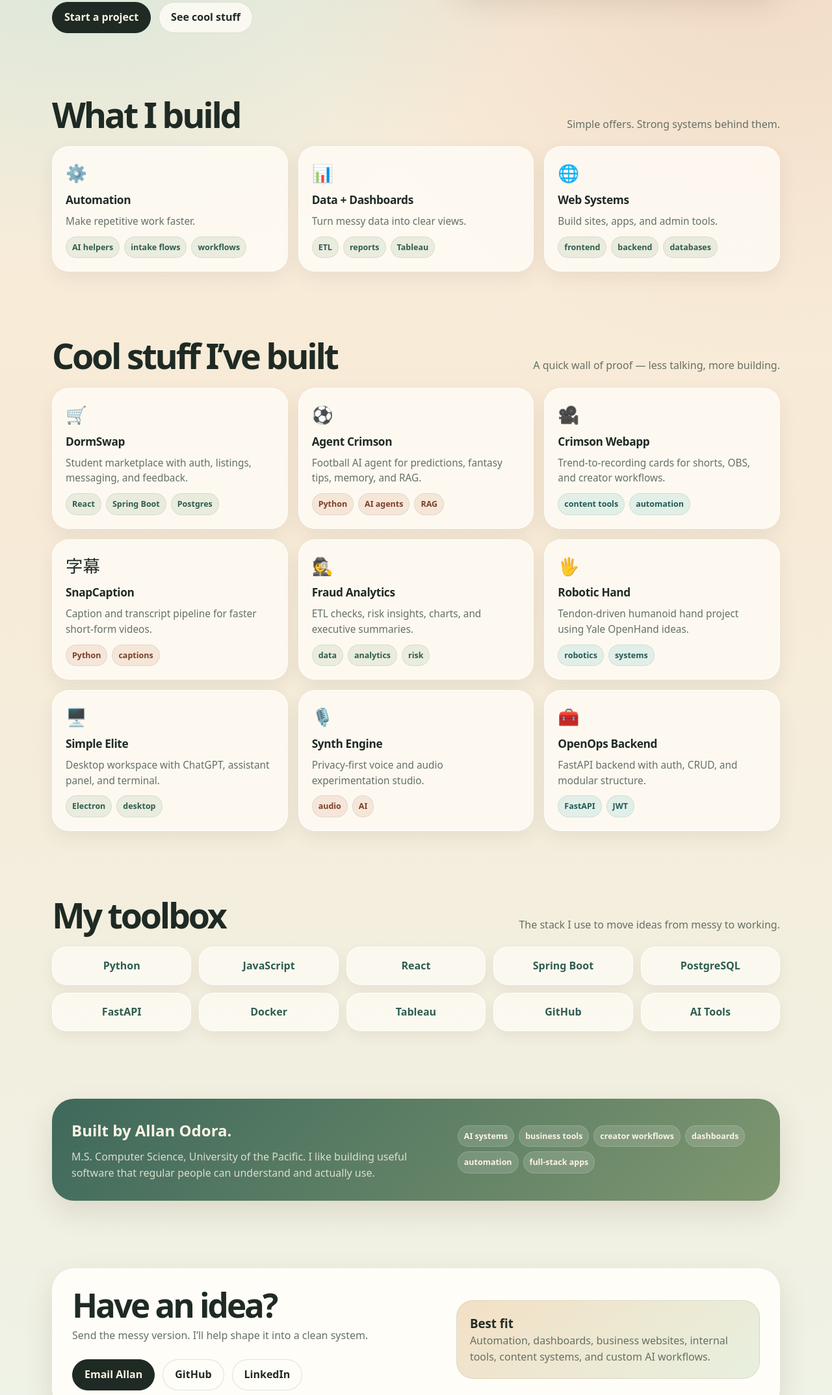
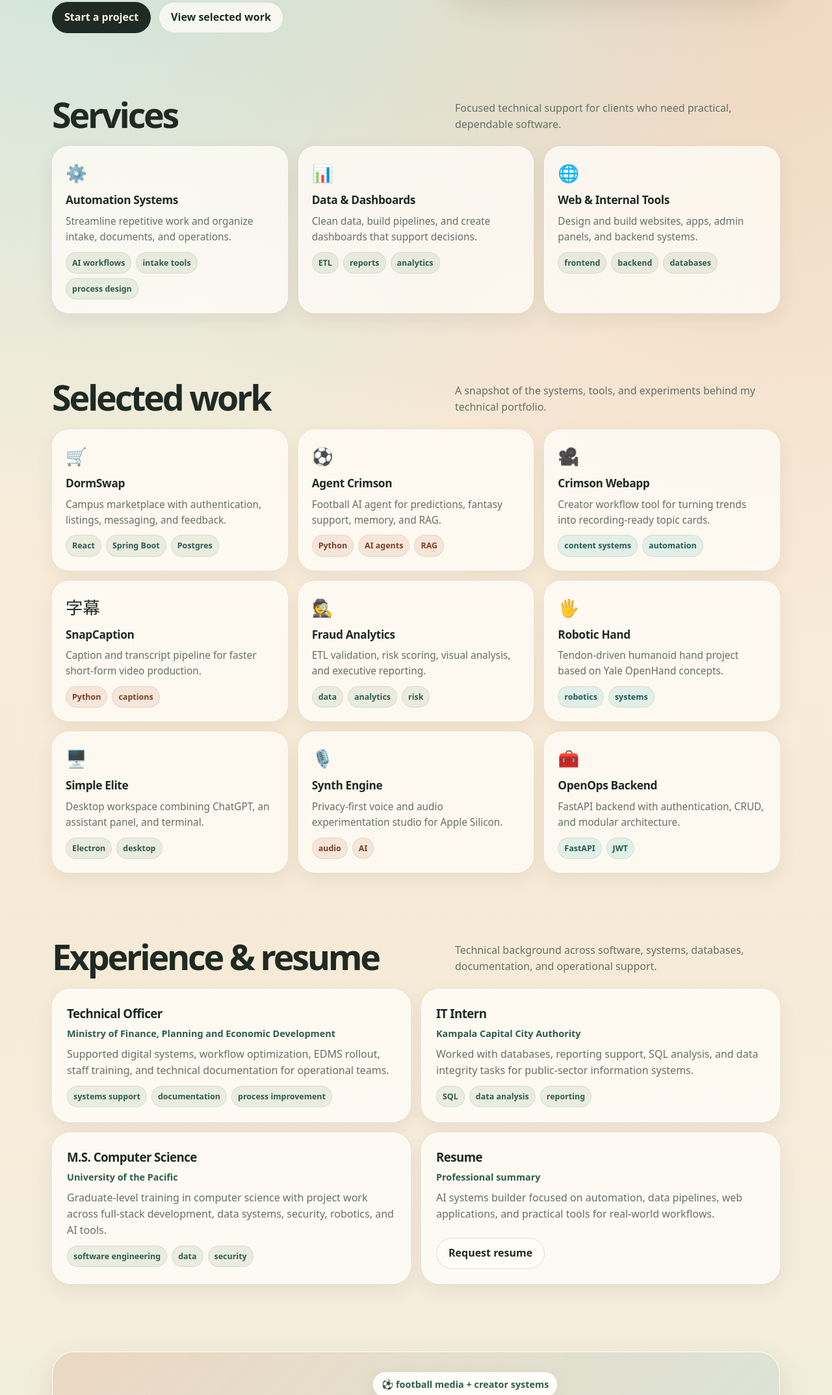
Before and after one commit to Allanodora/Allan-Website, a plain HTML site: page index.html in a window 1280 px wide. Shown: the part 653-2800 px from the top of the page at 65% size. Drawn offline with Linux system fonts and the light colour scheme.

Commit message:
Add experience resume and podcast sections with professional wording

```diff
--- a/index.html
+++ b/index.html
@@ -3,8 +3,8 @@
 <head>
   <meta charset="UTF-8" />
   <meta name="viewport" content="width=device-width, initial-scale=1.0" />
-  <meta name="description" content="Allan Odora builds simple AI automation, data, and web systems for small businesses, creators, and teams." />
-  <title>Allan Odora Systems | AI, Data & Web Tools</title>
+  <meta name="description" content="Allan Odora builds AI automation, data pipelines, dashboards, and web systems for businesses, creators, and teams." />
+  <title>Allan Odora Systems | AI, Data & Web Solutions</title>
   <style>
     :root {
       --cream: #fbf3e4;
@@ -233,6 +233,7 @@
 
     .grid-3 { display: grid; grid-template-columns: repeat(3, 1fr); gap: 16px; }
     .grid-4 { display: grid; grid-template-columns: repeat(4, 1fr); gap: 14px; }
+    .grid-2 { display: grid; grid-template-columns: repeat(2, 1fr); gap: 16px; }
 
     .card {
       background: rgba(255, 253, 248, 0.78);
@@ -296,6 +297,57 @@
     .about-box p { color: rgba(251, 243, 228, 0.82); margin-top: 10px; }
     .about-box .tag { background: rgba(255,255,255,0.14); color: var(--cream); border-color: rgba(255,255,255,0.16); }
 
+    .resume-card {
+      background: rgba(255, 253, 248, 0.82);
+      border: 1px solid rgba(255,255,255,0.9);
+      border-radius: 28px;
+      padding: 22px;
+      box-shadow: 0 10px 28px rgba(79, 55, 34, 0.08);
+    }
+
+    .resume-card h3 { margin-bottom: 6px; letter-spacing: -0.03em; }
+    .resume-card .meta { color: var(--moss); font-weight: 900; font-size: 0.9rem; margin-bottom: 8px; }
+    .resume-card p { color: var(--muted); }
+
+    .podcast-box {
+      background: linear-gradient(135deg, rgba(201, 123, 84, 0.18), rgba(155, 215, 209, 0.3));
+      border: 1px solid rgba(255,255,255,0.9);
+      border-radius: 34px;
+      padding: 30px;
+      display: grid;
+      grid-template-columns: 0.85fr 1.15fr;
+      gap: 22px;
+      align-items: center;
+      box-shadow: var(--shadow);
+    }
+
+    .podcast-mark {
+      min-height: 230px;
+      border-radius: 28px;
+      background: var(--ink);
+      color: var(--cream);
+      display: grid;
+      place-items: center;
+      text-align: center;
+      padding: 24px;
+      position: relative;
+      overflow: hidden;
+    }
+
+    .podcast-mark:before, .podcast-mark:after {
+      content: "";
+      position: absolute;
+      width: 170px;
+      height: 170px;
+      border-radius: 50%;
+      border: 1px dashed rgba(251,243,228,0.26);
+    }
+
+    .podcast-mark:before { top: -52px; left: -44px; }
+    .podcast-mark:after { bottom: -54px; right: -44px; }
+    .podcast-mark strong { font-size: 2rem; line-height: 1; letter-spacing: -0.05em; z-index: 1; }
+    .podcast-box p { color: var(--muted); }
+
     .contact {
       background: var(--white);
       border: 1px solid rgba(255,255,255,0.9);
@@ -322,7 +374,7 @@
     .footer-inner { display: flex; justify-content: space-between; flex-wrap: wrap; gap: 12px; }
 
     @media (max-width: 900px) {
-      .hero-grid, .grid-3, .grid-4, .about-box, .contact { grid-template-columns: 1fr; }
+      .hero-grid, .grid-3, .grid-4, .grid-2, .about-box, .podcast-box, .contact { grid-template-columns: 1fr; }
       .strip { grid-template-columns: repeat(2, 1fr); }
       .nav-inner { align-items: flex-start; flex-direction: column; padding: 15px 0; }
       .section-head { flex-direction: column; align-items: flex-start; }
@@ -344,7 +396,8 @@
       <nav class="nav-links" aria-label="Main navigation">
         <a href="#services">Services</a>
         <a href="#projects">Work</a>
-        <a href="#tools">Tools</a>
+        <a href="#experience">Experience</a>
+        <a href="#podcast">Podcast</a>
         <a href="#contact">Contact</a>
       </nav>
     </div>
@@ -354,12 +407,12 @@
     <section class="hero">
       <div class="container hero-grid">
         <div>
-          <div class="pill">🤖 simple tech that feels useful</div>
-          <h1>AI, data, and web tools for real everyday work.</h1>
-          <p class="lead">I build clean systems for small businesses, creators, and teams: websites, automations, dashboards, content tools, and custom internal apps.</p>
+          <div class="pill">🤖 practical systems for modern work</div>
+          <h1>AI, data, and web systems built with clarity.</h1>
+          <p class="lead">I help businesses, creators, and teams turn ideas into reliable digital tools: automation workflows, dashboards, websites, internal apps, and content systems.</p>
           <div class="actions">
             <a class="btn btn-primary" href="mailto:a_odora@u.pacific.edu?subject=Project%20Inquiry%20for%20Allan%20Odora%20Systems">Start a project</a>
-            <a class="btn" href="#projects">See cool stuff</a>
+            <a class="btn" href="#projects">View selected work</a>
           </div>
         </div>
 
@@ -378,27 +431,27 @@
     <section id="services">
       <div class="container">
         <div class="section-head">
-          <h2>What I build</h2>
-          <p>Simple offers. Strong systems behind them.</p>
+          <h2>Services</h2>
+          <p>Focused technical support for clients who need practical, dependable software.</p>
         </div>
 
         <div class="grid-3">
           <article class="card">
             <div class="icon">⚙️</div>
-            <h3>Automation</h3>
-            <p>Make repetitive work faster.</p>
-            <div class="mini-list"><span class="tag">AI helpers</span><span class="tag">intake flows</span><span class="tag">workflows</span></div>
+            <h3>Automation Systems</h3>
+            <p>Streamline repetitive work and organize intake, documents, and operations.</p>
+            <div class="mini-list"><span class="tag">AI workflows</span><span class="tag">intake tools</span><span class="tag">process design</span></div>
           </article>
           <article class="card">
             <div class="icon">📊</div>
-            <h3>Data + Dashboards</h3>
-            <p>Turn messy data into clear views.</p>
-            <div class="mini-list"><span class="tag">ETL</span><span class="tag">reports</span><span class="tag">Tableau</span></div>
+            <h3>Data & Dashboards</h3>
+            <p>Clean data, build pipelines, and create dashboards that support decisions.</p>
+            <div class="mini-list"><span class="tag">ETL</span><span class="tag">reports</span><span class="tag">analytics</span></div>
           </article>
           <article class="card">
             <div class="icon">🌐</div>
-            <h3>Web Systems</h3>
-            <p>Build sites, apps, and admin tools.</p>
+            <h3>Web & Internal Tools</h3>
+            <p>Design and build websites, apps, admin panels, and backend systems.</p>
             <div class="mini-list"><span class="tag">frontend</span><span class="tag">backend</span><span class="tag">databases</span></div>
           </article>
         </div>
@@ -408,47 +461,98 @@
     <section id="projects">
       <div class="container">
         <div class="section-head">
-          <h2>Cool stuff I’ve built</h2>
-          <p>A quick wall of proof — less talking, more building.</p>
+          <h2>Selected work</h2>
+          <p>A snapshot of the systems, tools, and experiments behind my technical portfolio.</p>
         </div>
 
         <div class="grid-3">
           <article class="card project-card">
-            <div><div class="icon">🛒</div><h3>DormSwap</h3><p>Student marketplace with auth, listings, messaging, and feedback.</p></div>
+            <div><div class="icon">🛒</div><h3>DormSwap</h3><p>Campus marketplace with authentication, listings, messaging, and feedback.</p></div>
             <div class="mini-list"><span class="tag">React</span><span class="tag">Spring Boot</span><span class="tag">Postgres</span></div>
           </article>
           <article class="card project-card">
-            <div><div class="icon">⚽</div><h3>Agent Crimson</h3><p>Football AI agent for predictions, fantasy tips, memory, and RAG.</p></div>
+            <div><div class="icon">⚽</div><h3>Agent Crimson</h3><p>Football AI agent for predictions, fantasy support, memory, and RAG.</p></div>
             <div class="mini-list"><span class="tag">Python</span><span class="tag">AI agents</span><span class="tag">RAG</span></div>
           </article>
           <article class="card project-card">
-            <div><div class="icon">🎥</div><h3>Crimson Webapp</h3><p>Trend-to-recording cards for shorts, OBS, and creator workflows.</p></div>
-            <div class="mini-list"><span class="tag">content tools</span><span class="tag">automation</span></div>
+            <div><div class="icon">🎥</div><h3>Crimson Webapp</h3><p>Creator workflow tool for turning trends into recording-ready topic cards.</p></div>
+            <div class="mini-list"><span class="tag">content systems</span><span class="tag">automation</span></div>
           </article>
           <article class="card project-card">
-            <div><div class="icon">字幕</div><h3>SnapCaption</h3><p>Caption and transcript pipeline for faster short-form videos.</p></div>
+            <div><div class="icon">字幕</div><h3>SnapCaption</h3><p>Caption and transcript pipeline for faster short-form video production.</p></div>
             <div class="mini-list"><span class="tag">Python</span><span class="tag">captions</span></div>
           </article>
           <article class="card project-card">
-            <div><div class="icon">🕵️</div><h3>Fraud Analytics</h3><p>ETL checks, risk insights, charts, and executive summaries.</p></div>
+            <div><div class="icon">🕵️</div><h3>Fraud Analytics</h3><p>ETL validation, risk scoring, visual analysis, and executive reporting.</p></div>
             <div class="mini-list"><span class="tag">data</span><span class="tag">analytics</span><span class="tag">risk</span></div>
           </article>
           <article class="card project-card">
-            <div><div class="icon">🖐️</div><h3>Robotic Hand</h3><p>Tendon-driven humanoid hand project using Yale OpenHand ideas.</p></div>
+            <div><div class="icon">🖐️</div><h3>Robotic Hand</h3><p>Tendon-driven humanoid hand project based on Yale OpenHand concepts.</p></div>
             <div class="mini-list"><span class="tag">robotics</span><span class="tag">systems</span></div>
           </article>
           <article class="card project-card">
-            <div><div class="icon">🖥️</div><h3>Simple Elite</h3><p>Desktop workspace with ChatGPT, assistant panel, and terminal.</p></div>
+            <div><div class="icon">🖥️</div><h3>Simple Elite</h3><p>Desktop workspace combining ChatGPT, an assistant panel, and terminal.</p></div>
             <div class="mini-list"><span class="tag">Electron</span><span class="tag">desktop</span></div>
           </article>
           <article class="card project-card">
-            <div><div class="icon">🎙️</div><h3>Synth Engine</h3><p>Privacy-first voice and audio experimentation studio.</p></div>
+            <div><div class="icon">🎙️</div><h3>Synth Engine</h3><p>Privacy-first voice and audio experimentation studio for Apple Silicon.</p></div>
             <div class="mini-list"><span class="tag">audio</span><span class="tag">AI</span></div>
           </article>
           <article class="card project-card">
-            <div><div class="icon">🧰</div><h3>OpenOps Backend</h3><p>FastAPI backend with auth, CRUD, and modular structure.</p></div>
+            <div><div class="icon">🧰</div><h3>OpenOps Backend</h3><p>FastAPI backend with authentication, CRUD, and modular architecture.</p></div>
             <div class="mini-list"><span class="tag">FastAPI</span><span class="tag">JWT</span></div>
           </article>
+        </div>
+      </div>
+    </section>
+
+    <section id="experience">
+      <div class="container">
+        <div class="section-head">
+          <h2>Experience & resume</h2>
+          <p>Technical background across software, systems, databases, documentation, and operational support.</p>
+        </div>
+
+        <div class="grid-2">
+          <article class="resume-card">
+            <h3>Technical Officer</h3>
+            <div class="meta">Ministry of Finance, Planning and Economic Development</div>
+            <p>Supported digital systems, workflow optimization, EDMS rollout, staff training, and technical documentation for operational teams.</p>
+            <div class="mini-list"><span class="tag">systems support</span><span class="tag">documentation</span><span class="tag">process improvement</span></div>
+          </article>
+          <article class="resume-card">
+            <h3>IT Intern</h3>
+            <div class="meta">Kampala Capital City Authority</div>
+            <p>Worked with databases, reporting support, SQL analysis, and data integrity tasks for public-sector information systems.</p>
+            <div class="mini-list"><span class="tag">SQL</span><span class="tag">data analysis</span><span class="tag">reporting</span></div>
+          </article>
+          <article class="resume-card">
+            <h3>M.S. Computer Science</h3>
+            <div class="meta">University of the Pacific</div>
+            <p>Graduate-level training in computer science with project work across full-stack development, data systems, security, robotics, and AI tools.</p>
+            <div class="mini-list"><span class="tag">software engineering</span><span class="tag">data</span><span class="tag">security</span></div>
+          </article>
+          <article class="resume-card">
+            <h3>Resume</h3>
+            <div class="meta">Professional summary</div>
+            <p>AI systems builder focused on automation, data pipelines, web applications, and practical tools for real-world workflows.</p>
+            <div class="actions"><a class="btn" href="mailto:a_odora@u.pacific.edu?subject=Request%20for%20Allan%20Odora%20Resume">Request resume</a></div>
+          </article>
+        </div>
+      </div>
+    </section>
+
+    <section id="podcast">
+      <div class="container">
+        <div class="podcast-box">
+          <div class="podcast-mark"><strong>The Crimson Chin Post</strong></div>
+          <div>
+            <div class="pill">⚽ football media + creator systems</div>
+            <h2>Football podcast & content lab</h2>
+            <p>I also create football-focused media through The Crimson Chin Post, where I explore football stories, fan culture, commentary, and creator workflows. This connects directly to my technical work: trend tools, caption pipelines, recording prep, and media automation.</p>
+            <div class="mini-list"><span class="tag">football podcast</span><span class="tag">short-form content</span><span class="tag">creator automation</span><span class="tag">sports AI</span></div>
+            <div class="actions"><a class="btn btn-primary" href="https://www.instagram.com/thecrimsonchinpost" target="_blank" rel="noopener">Visit Crimson Chin Post</a></div>
+          </div>
         </div>
       </div>
     </section>
@@ -456,8 +560,8 @@
     <section id="tools">
       <div class="container">
         <div class="section-head">
-          <h2>My toolbox</h2>
-          <p>The stack I use to move ideas from messy to working.</p>
+          <h2>Technical toolbox</h2>
+          <p>The stack I use to move ideas from rough concept to working product.</p>
         </div>
         <div class="strip">
           <div>Python</div>
@@ -479,7 +583,7 @@
         <div class="about-box">
           <div>
             <h2>Built by Allan Odora.</h2>
-            <p>M.S. Computer Science, University of the Pacific. I like building useful software that regular people can understand and actually use.</p>
+            <p>M.S. Computer Science, University of the Pacific. I build practical software systems that are clear, useful, and connected to real operational needs.</p>
           </div>
           <div>
             <div class="mini-list">
@@ -499,8 +603,8 @@
       <div class="container">
         <div class="contact">
           <div>
-            <h2>Have an idea?</h2>
-            <p>Send the messy version. I’ll help shape it into a clean system.</p>
+            <h2>Let’s build something useful.</h2>
+            <p>Send a short note about the system, workflow, website, dashboard, or automation you want to create.</p>
             <div class="actions">
               <a class="btn btn-primary" href="mailto:a_odora@u.pacific.edu?subject=Project%20Inquiry%20for%20Allan%20Odora%20Systems">Email Allan</a>
               <a class="btn" href="https://github.com/Allanodora" target="_blank" rel="noopener">GitHub</a>
@@ -519,7 +623,7 @@
   <footer>
     <div class="container footer-inner">
       <span>© 2026 Allan Odora Systems</span>
-      <span>Simple systems. Useful tools. Real work.</span>
+      <span>AI automation • data systems • web solutions</span>
     </div>
   </footer>
 </body>
```
